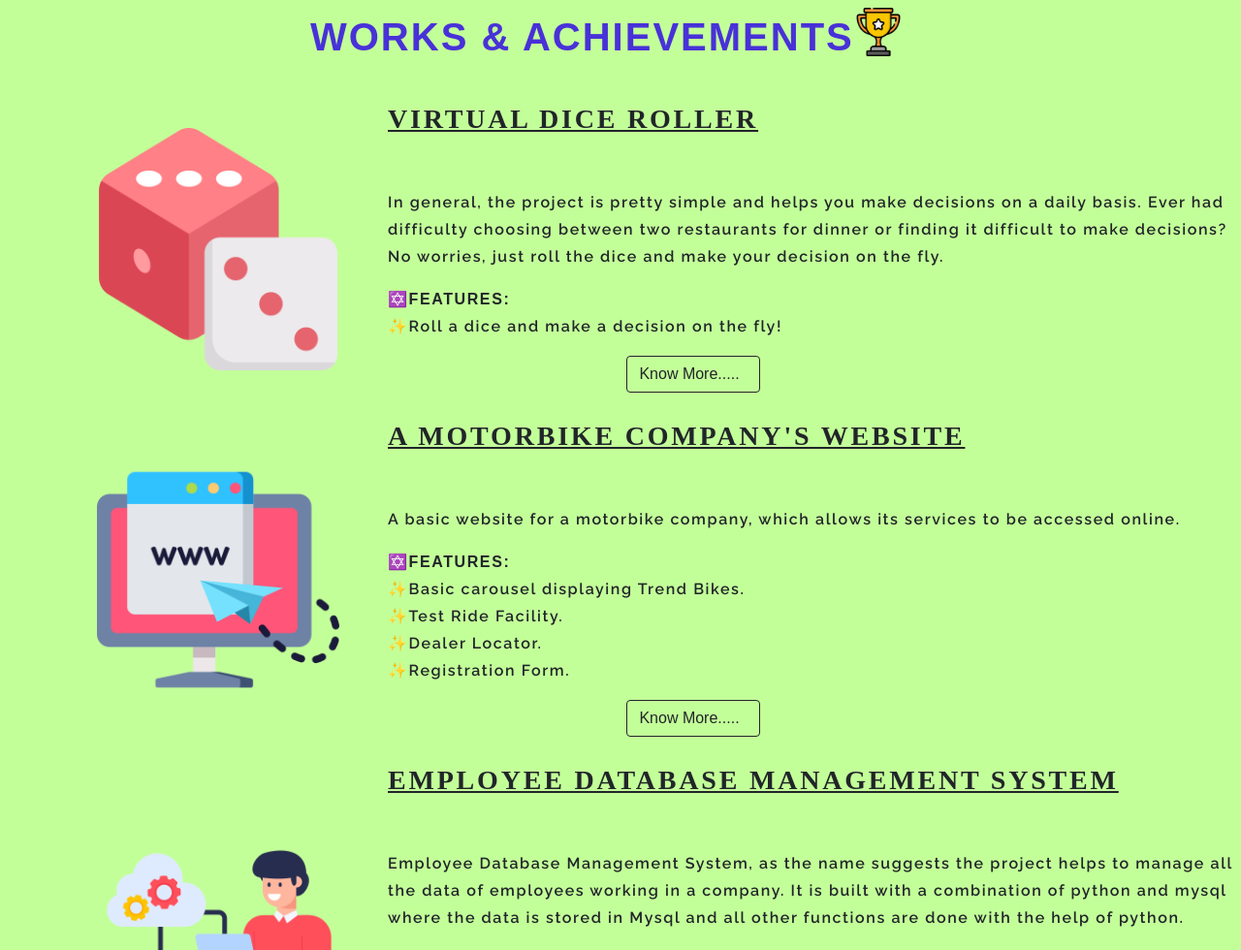
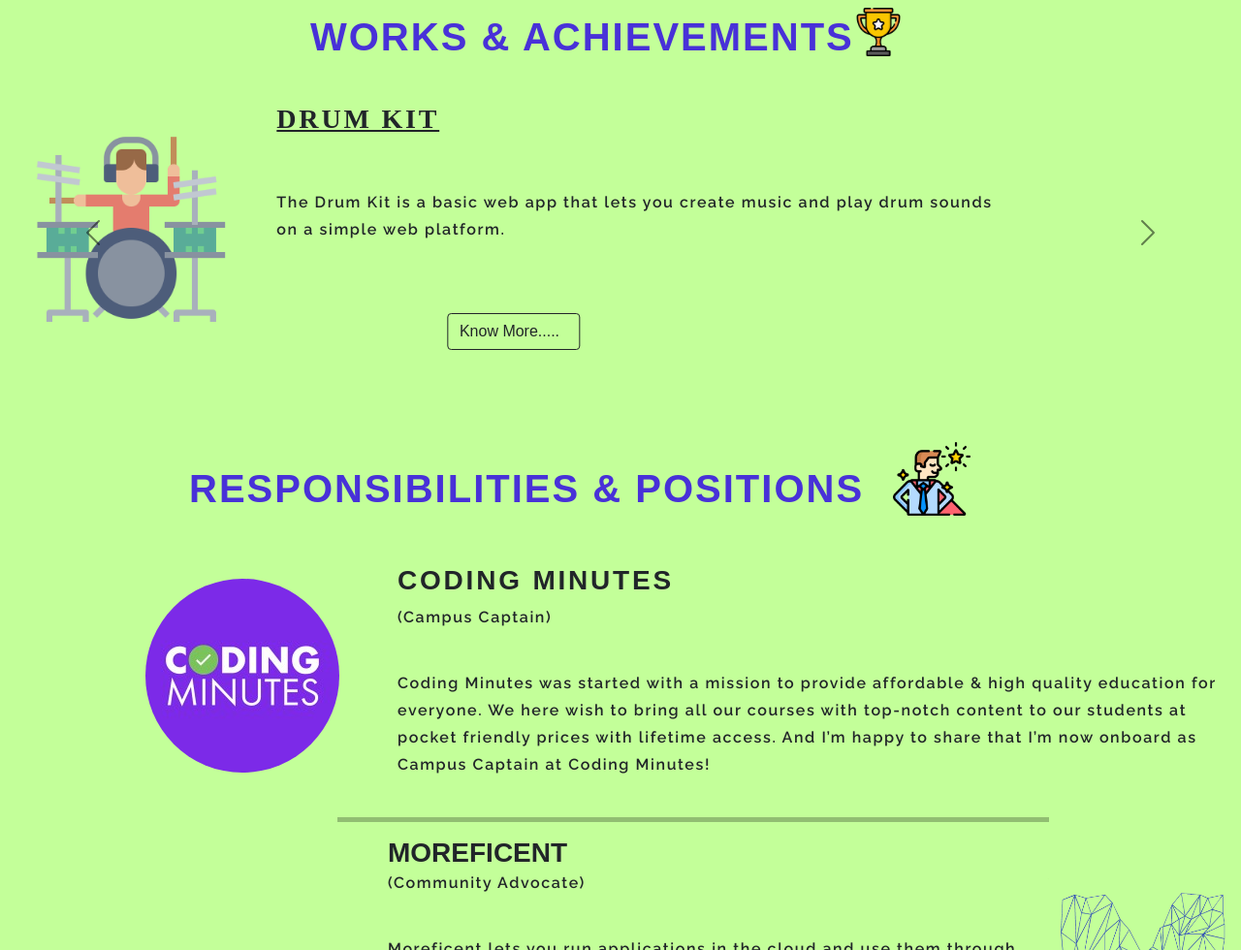
Before and after one commit to anmoltiwari0712/Portfolio, a plain HTML site: page index.html in a window 1280 px wide. Shown: the part 1371-2351 px from the top of the page at 97% size. Drawn offline with nearby package versions, Linux system fonts and the light colour scheme.

Commit message:
Update index.html

```diff
--- a/index.html
+++ b/index.html
@@ -99,7 +99,7 @@
       </ul>
       <h6>*Also tried my hands on: Javascript, Mysql, Java, Machine Learning, Canva, Video Editing, Figma and a lot more</h6>
     </div>
-    <!-- Works & Achievements Section -->
+    <!-- NEW WORKS AND ACHIEVEMENTS SECTION -->
     <div class="works" id="wor">
       <table>
         <tr>
@@ -109,89 +109,170 @@
           <td><img src="trophy.png" class="i2" alt="" width="50" height="50"></td>
         </tr>
       </table>
+      <div id="carouselExampleControls" class="carousel carousel-dark slide" data-bs-ride="carousel">
+        <div class="carousel-inner">
+          <div class="carousel-item active" data-bs-interval="2500">
+
+            <!-- <img src="..." class="d-block w-100" alt="..."> -->
 
             <table cellspacing="30">
               <tr>
                 <td>
-            <img class="em" src="dice.png" alt="" width="250" height="250">
+                  <img class="em" src="dice.png" alt="" width="200" height="200">
                 </td>
                 <td>
                   <h3 class="w2">VIRTUAL DICE ROLLER</h3>
                   <br>
-            <p class="w3">In general, the project is pretty simple and helps you make decisions on a daily basis. Ever had difficulty choosing between two restaurants for dinner or finding it difficult to make decisions? No worries, just roll the
-              dice and make your decision on the fly.</p>
-            <p class="w3"><strong>✡️FEATURES:</strong><br>
+                  <p class="w3">In general, the project is pretty simple and helps you make decisions on a <br>daily basis.Ever had difficulty choosing between two restaurants for dinner <br>or finding it difficult to make decisions? No worries, just
+                    roll
+                    the
+                    dice and <br>make your decision on the fly.</p>
+                  <!-- <p class="w3"><strong>✡️FEATURES:</strong><br>
                     ✨Roll a dice and make a decision on the fly!<br>
-            </p>
+                  </p> -->
                   <!-- Know More Button -->
                   <div class="text-center">
-              <a class="btn btn-outline-dark btn-s" id="b1" href="https://anmoltiwari0712.github.io/VirtualDiceRoller.github.io/" role="button">Know More.....</a>
+                    <a class="btn btn-outline-dark btn-s" id="b1" href="project2.html" role="button">Know More.....</a>
                   </div>
                 </td>
               </tr>
+            </table>
+          </div>
+          <!-- NEW -->
+          <div class="carousel-item" data-bs-interval="2500">
+            <!-- <img src="..." class="d-block w-100" alt="..."> -->
+            <table>
               <tr>
                 <td>
-            <img class="em" src="web.png" alt="" width="250" height="250">
+                  <img class="em" src="drum-set.png" alt="" width="200" height="200">
+                </td>
+                <td>
+                  <h3 class="w2">DRUM KIT</h3>
+                  <br>
+                  <p class="w3">The Drum Kit is a basic web app that lets you create music and play drum sounds <br> on a simple web platform.
+                    <br>
+                    <br>
+                    <br>
+                  </p>
+                  <!-- <p class="w3"><strong>✡️FEATURES:</strong><br>
+                    ✨Basic carousel displaying Trend Bikes.<br>
+                    ✨Test Ride Facility.<br>
+                    ✨Dealer Locator.<br>
+                    ✨Registration Form.</p> -->
+                  <!-- Know More Button -->
+                  <div class="text-center">
+                    <a class="btn btn-outline-dark btn-s" id="b1" href="project2.html" role="button">Know More.....</a>
+                  </div>
+                </td>
+              </tr>
+            </table>
+          </div>
+          <div class="carousel-item" data-bs-interval="2500">
+            <!-- <img src="..." class="d-block w-100" alt="..."> -->
+            <table>
+              <tr>
+                <td>
+                  <img class="em" src="web.png" alt="" width="200" height="200">
                 </td>
                 <td>
                   <h3 class="w2">A MOTORBIKE COMPANY'S WEBSITE</h3>
                   <br>
                   <p class="w3">A basic website for a motorbike company,
-              which allows its services to be accessed online.</p>
-            <p class="w3"><strong>✡️FEATURES:</strong><br>
+                    which allows its services to be <br> accessed online.
+                    <br>
+                    <br>
+                    <br>
+                  </p>
+                  <!-- <p class="w3"><strong>✡️FEATURES:</strong><br>
                     ✨Basic carousel displaying Trend Bikes.<br>
                     ✨Test Ride Facility.<br>
                     ✨Dealer Locator.<br>
-              ✨Registration Form.</p>
+                    ✨Registration Form.</p> -->
                   <!-- Know More Button -->
                   <div class="text-center">
-                <a class="btn btn-outline-dark btn-s" id="b1" href="https://anmoltiwari0712.github.io/motorbikecomp.github.io/" role="button">Know More.....</a>
+                    <a class="btn btn-outline-dark btn-s" id="b1" href="project2.html" role="button">Know More.....</a>
                   </div>
                 </td>
               </tr>
+            </table>
+          </div>
+          <div class="carousel-item" data-bs-interval="2500">
+            <!-- <img src="..." class="d-block w-100" alt="..."> -->
+            <table>
               <tr>
                 <td>
-            <img class="em" src="dbms.png" alt="" width="250" height="250">
+                  <img class="em" src="dbms.png" alt="" width="200" height="200">
                 </td>
                 <td>
                   <h3 class="w2">EMPLOYEE DATABASE MANAGEMENT SYSTEM</h3>
                   <br>
-            <p class="w3">Employee Database Management System, as the name suggests the project helps to manage all the data of employees working in a company. It is built with a combination of python and mysql where the data is stored in Mysql and
+                  <p class="w3">Employee Database Management System, as the name suggests the project <br>helps to manage all the data of employees working in a company. It is built <br>with a combination of python and mysql where the data is stored
+                    in Mysql <br>
+                    and
                     all other
                     functions are done with the help of python.</p>
-            <p class="w3"><strong>✡️FEATURES:</strong><br>
+                  <!-- <p class="w3"><strong>✡️FEATURES:</strong><br>
                     ✨It can store employee details such as Name, Age, Gender , Date of birth, Mobile number, Address, Educational details and many more.<br>
                     ✨It can add/remove a employee record.<br>
                     ✨It can also update employee details.<br>
-              ✨It can fetch all the details of a particular employee using a special Employeeid.</p>
+                    ✨It can fetch all the details of a particular employee using a special Employeeid.</p> -->
                   <!-- Know More Button -->
                   <div class="text-center">
-              <a class="btn btn-outline-dark btn-s" id="b1" href="https://github.com/anmoltiwari0712/EMPD" role="button">Know More.....</a>
+                    <a class="btn btn-outline-dark btn-s" id="b1" href="project2.html" role="button">Know More.....</a>
                   </div>
                 </td>
               </tr>
+            </table>
+          </div>
+          <div class="carousel-item" data-bs-interval="2500">
+            <!-- <img src="..." class="d-block w-100" alt="..."> -->
+            <table>
               <tr>
                 <td>
-            <img class="rb" src="robot.png" alt="" width="250" height="250">
+                  <img class="rb" src="robot.png" alt="" width="200" height="200">
                 </td>
                 <td>
                   <h3 class="w2">VIRTUAL ASSISTANT USING PYTHON</h3>
                   <br>
-            <p class="w3">My personal assistant Alex was developed using Python as part of this project. Furthermore, the application is capable of communicating effectively with the user and performing basic tasks such as telling the date, time, fun
+                  <p class="w3">My personal assistant Alex was developed using Python as part of this project. <br>Furthermore, the application is capable of communicating effectively with the <br>user and performing basic tasks such as telling the
+                    date,
+                    time, fun
                     facts,
-              quotes, and riddles. Do checkout my work on the github</p>
-            <p class="w3"><strong>✡️FEATURES:</strong><br>
+                    quotes,<br> and riddles. Do checkout my work on the github</p>
+                  <!-- <p class="w3"><strong>✡️FEATURES:</strong><br>
                     ✨It can Recognize Your Voice and Respond To your Commands.<br>
-              ✨It Can Crack You a Joke.</p>
+                    ✨It Can Crack You a Joke.</p> -->
                   <!-- Know More Button -->
                   <div class="text-center">
-              <a class="btn btn-outline-dark btn-s" id="b1" href="https://github.com/anmoltiwari0712/Virtual-Assistant" role="button">Know More.....</a>
+                    <a class="btn btn-outline-dark btn-s" id="b1" href="project2.html" role="button">Know More.....</a>
                   </div>
-            <img src="loading.png" class="ld2" alt="" width="100" height="100">
+                  <!-- <img src="loading.png" class="ld2" alt="" width="100" height="100"> -->
                 </td>
               </tr>
             </table>
+
           </div>
+          <!-- <div class="carousel-item">
+            <img src="..." class="d-block w-100" alt="...">
+          </div> -->
+        </div>
+        <button class="carousel-control-prev" type="button" data-bs-target="#carouselExampleControls" data-bs-slide="prev">
+          <span class="carousel-control-prev-icon" aria-hidden="true"></span>
+          <span class="visually-hidden">Previous</span>
+        </button>
+        <button class="carousel-control-next" type="button" data-bs-target="#carouselExampleControls" data-bs-slide="next">
+          <span class="carousel-control-next-icon" aria-hidden="true"></span>
+          <span class="visually-hidden">Next</span>
+        </button>
+      </div>
+      <br>
+      <br>
+
+    </div>
+
+
+    <!-- Works & Achievements Section -->
+    <!--  -->
     <!-- Responsibilites & Positions -->
     <div class="responsibilites">
       <table>
```
Lines whose indentation alone changed are shown as unchanged.
